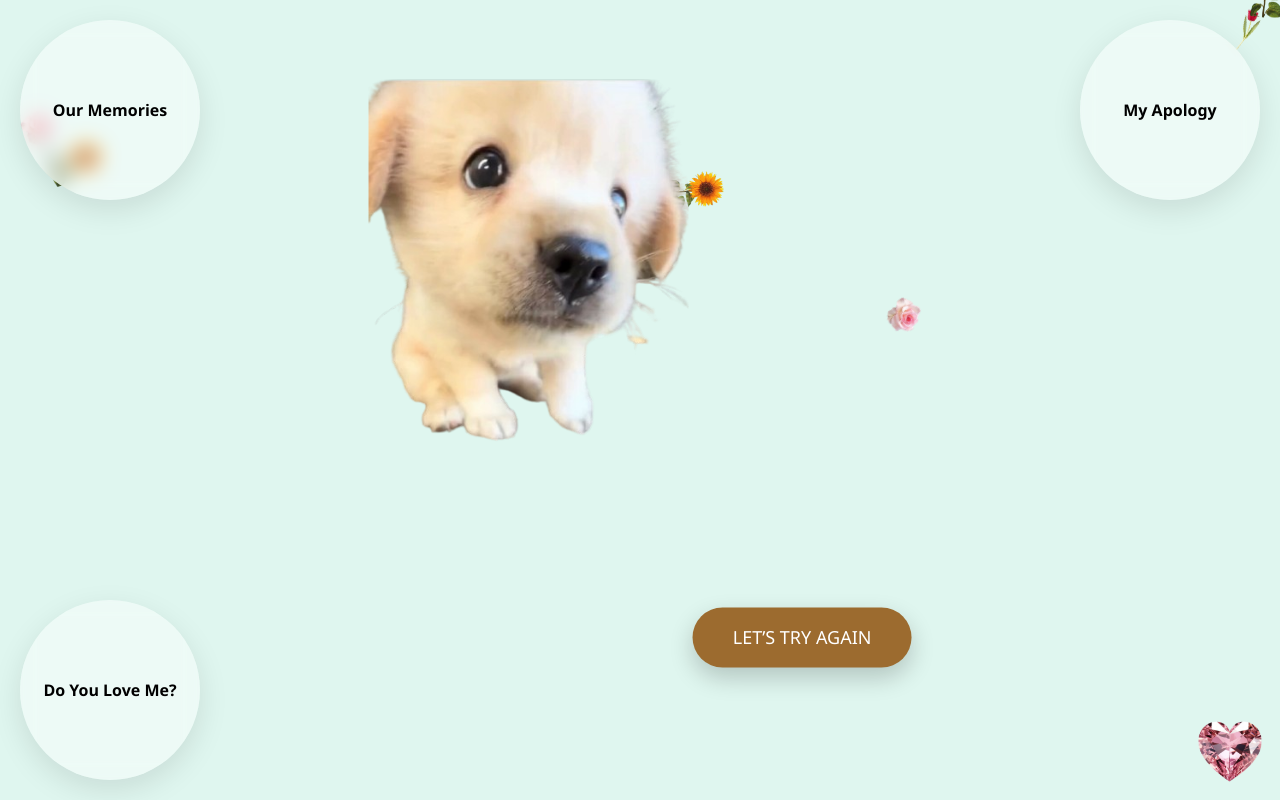
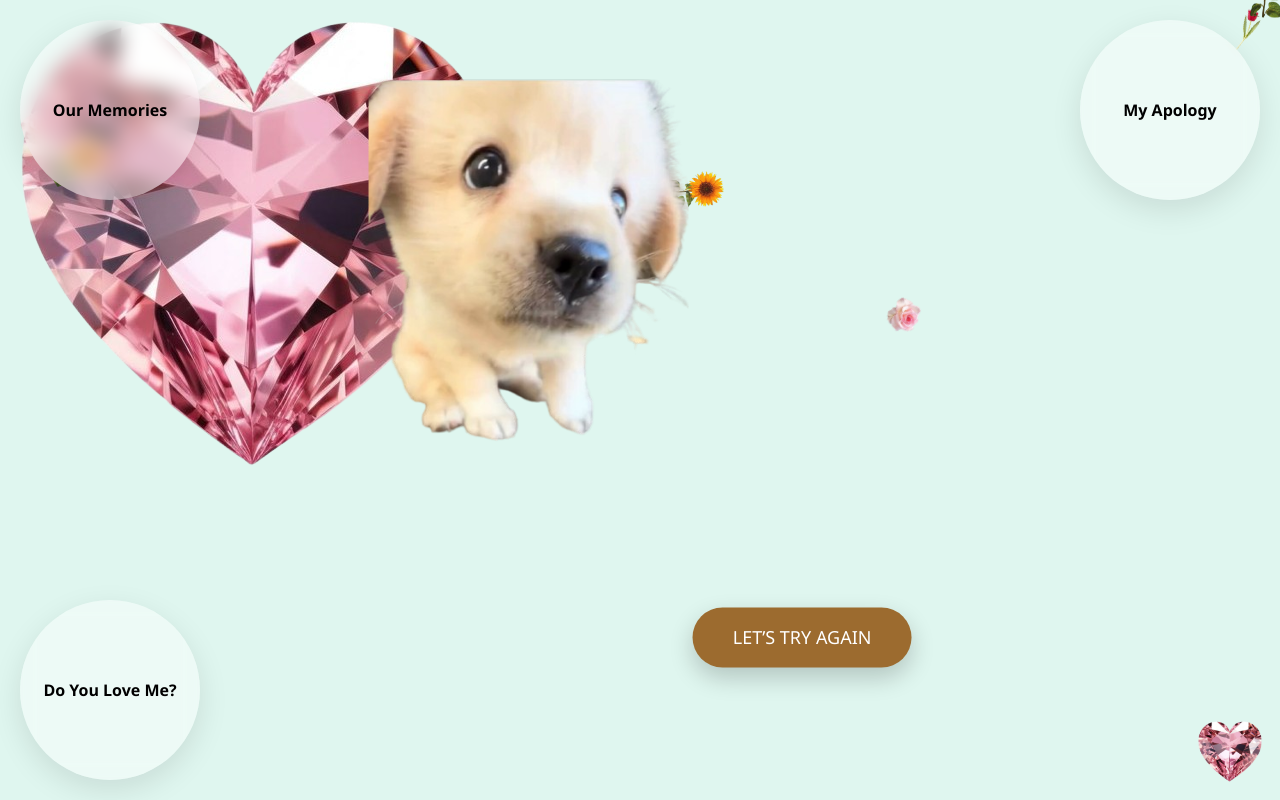
Before and after one commit to omshimpi43-ui/i-m-sorry-darlo, a plain HTML site: page index.html in a window 1280 px wide. Drawn offline with Linux system fonts and the light colour scheme.

Commit message:
Update index.html

```diff
--- a/index.html
+++ b/index.html
@@ -33,5 +33,12 @@
   </div>
 
   <script src="script.js"></script>
+  <!-- Beating Heart -->
+<img
+  src="heart.png"
+  alt="heart"
+  class="beating-heart"
+/>
+
 </body>
 </html>
```
